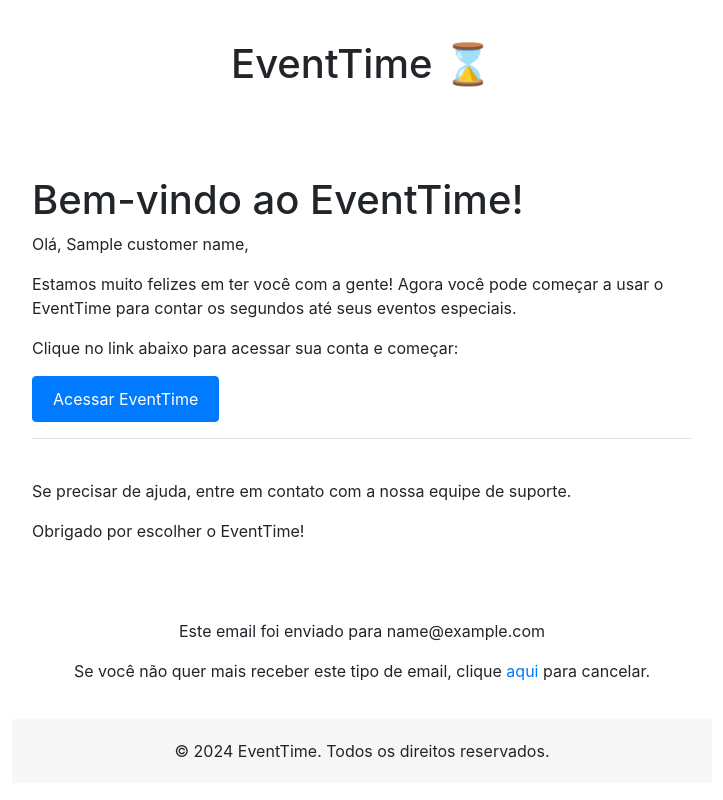
After one commit to santosgv/countdown_web, a Django app: template Core/templates/emails/email.html in a window 1280 px wide. The commit adds this page. Shown: the whole page, without its empty margins (278-1001 px from the left). Run offline with Django 5.2, Linux system fonts and the light colour scheme; the template is opened without the code that fills it: most values are stand-ins (such as "Sample title", 1, 10 or a date in 2020); parts of the project's set-up code (start-up, migrations or seed data) failed here and were passed over.

Commit message:
envio de email

```diff
--- /dev/null
+++ b/Core/templates/emails/email.html
@@ -0,0 +1,48 @@
+{% load static %}
+<!DOCTYPE html>
+<html lang="en">
+<head>
+    <meta charset="UTF-8">
+    <title>Bem-vindo ao EventTime!</title>
+    <link rel="stylesheet" href="https://cdn.jsdelivr.net/npm/bootstrap@4.0.0/dist/css/bootstrap.min.css" integrity="sha384-Gn5384xqQ1aoWXA+058RXPxPg6fy4IWvTNh0E263XmFcJlSAwiGgFAW/dAiS6JXm" crossorigin="anonymous">
+</head>
+<body>
+    <table width="100%" border="0" cellspacing="0" cellpadding="0">
+        <tr>
+            <td align="center">
+                <table border="0" cellspacing="0" cellpadding="0" style="max-width: 700px; width: 100%;">
+                    <tr>
+                        <td style="padding: 40px 20px; text-align: center;">
+                            <h1>EventTime ⌛</h1>
+                        </td>
+                    </tr>
+                    <tr>
+                        <td style="padding: 40px 20px; background-color: #ffffff;">
+                            <h1>Bem-vindo ao EventTime!</h1>
+                            <p>Olá, {{customer_name}},</p>
+                            <p>Estamos muito felizes em ter você com a gente! Agora você pode começar a usar o EventTime para contar os segundos até seus eventos especiais.</p>
+                            <p>Clique no link abaixo para acessar sua conta e começar:</p>
+                            <a href="https://eventtime.com.br" class="btn btn-primary" style="background-color: #007bff; padding: 10px 20px; color: white; text-decoration: none;">Acessar EventTime</a>
+                            <hr>
+                            <br>
+                            <p>Se precisar de ajuda, entre em contato com a nossa equipe de suporte.</p>
+                            <p>Obrigado por escolher o EventTime!</p>
+                        </td>
+                    </tr>
+                    <tr>
+                        <td class="text-center" style="padding: 20px;">
+                            <p>Este email foi enviado para {{customer_email}}</p>
+                            <p>Se você não quer mais receber este tipo de email, clique <a href="" target="_blank" rel="noopener noreferrer">aqui</a> para cancelar.</p>
+                        </td>
+                    </tr>
+                    <tr>
+                        <td style="text-align: center; padding: 20px; background-color: #f7f7f7;">
+                            &copy; 2024 EventTime. Todos os direitos reservados.
+                        </td>
+                    </tr>
+                </table>
+            </td>
+        </tr>
+    </table>
+</body>
+</html>
--- a/Core/templates/home.html
+++ b/Core/templates/home.html
@@ -168,7 +168,7 @@
                 <input type="color" name="background_color"  maxlength="7" oninput="updateMockup()" value="#fff" id="id_background_color">
                 </div>
                 <label for="inputText">Texto:</label>
-                <input type="text" id="inputText" class="form-control" oninput="updateMockup()" placeholder="Digite seu texto">
+                <input type="text" id="inputText" class="form-control" placeholder="Digite seu texto">
             </div>
             <div class="input-group">
                 <label for="inputDate">Data:</label>
--- a/Core/views.py
+++ b/Core/views.py
@@ -151,8 +151,9 @@ def stripe_webhook(request):
         customer_email = session['customer_details']['email']
         customer_name = session['customer_details']['name']
         print(f"Pagamento confirmado! Nome: {customer_name}, Email: {customer_email}, Valor: R${amount_total}")
+        path_template = os.path.join(settings.BASE_DIR, 'Core/templates/emails/email.html')
         #return send_mail('Pagamento realizado com sucesso',mensagem,'santosgomesv@gmail.com',recipient_list=[session['metadata']['email'],])
-        return email_html(path_template, 'Cadastro confirmado', [email,], username=username, base_url=base_url ,link_ativacao=link_ativacao)
+        return email_html(path_template, 'Pagamento realizado com sucesso', [customer_email,'santosgomesv@gmail.com'],customer_name=customer_name)
         return JsonResponse({'status': 'success'})
 
     return HttpResponse(status=200)
```
